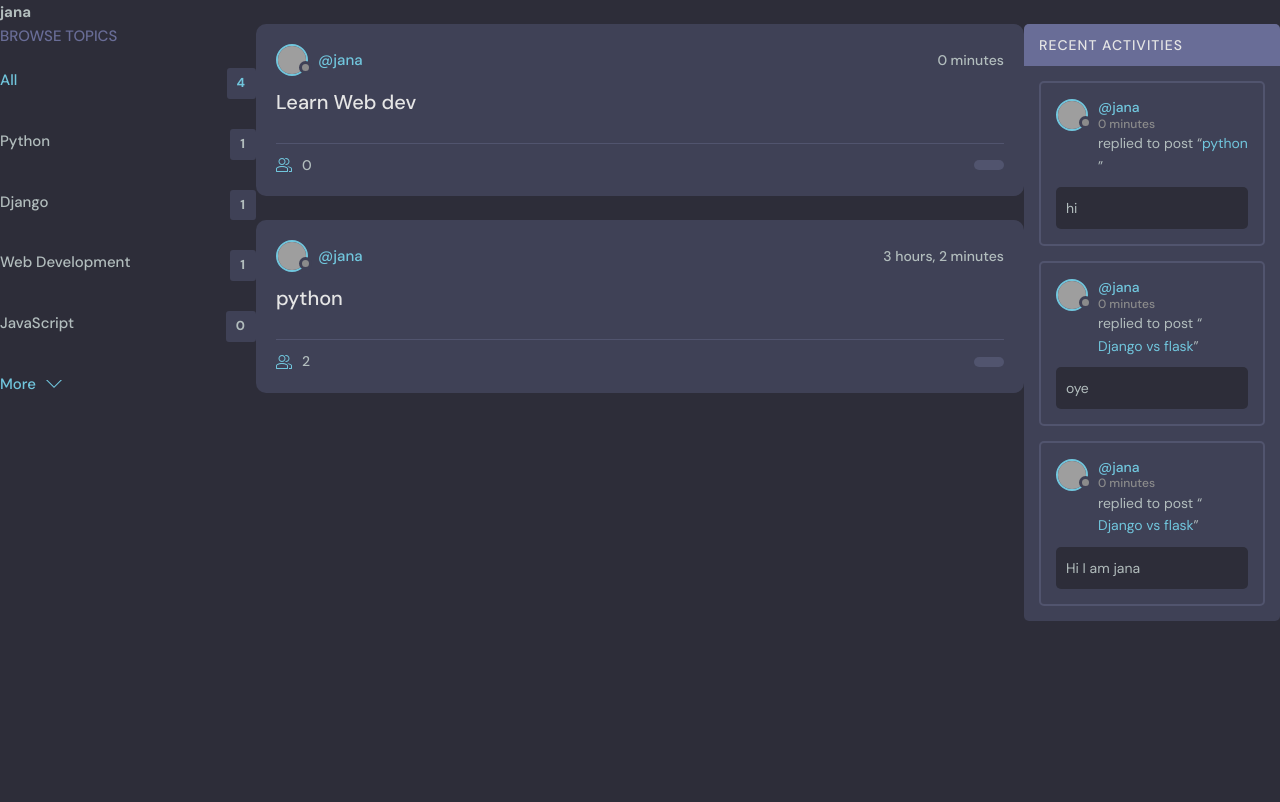
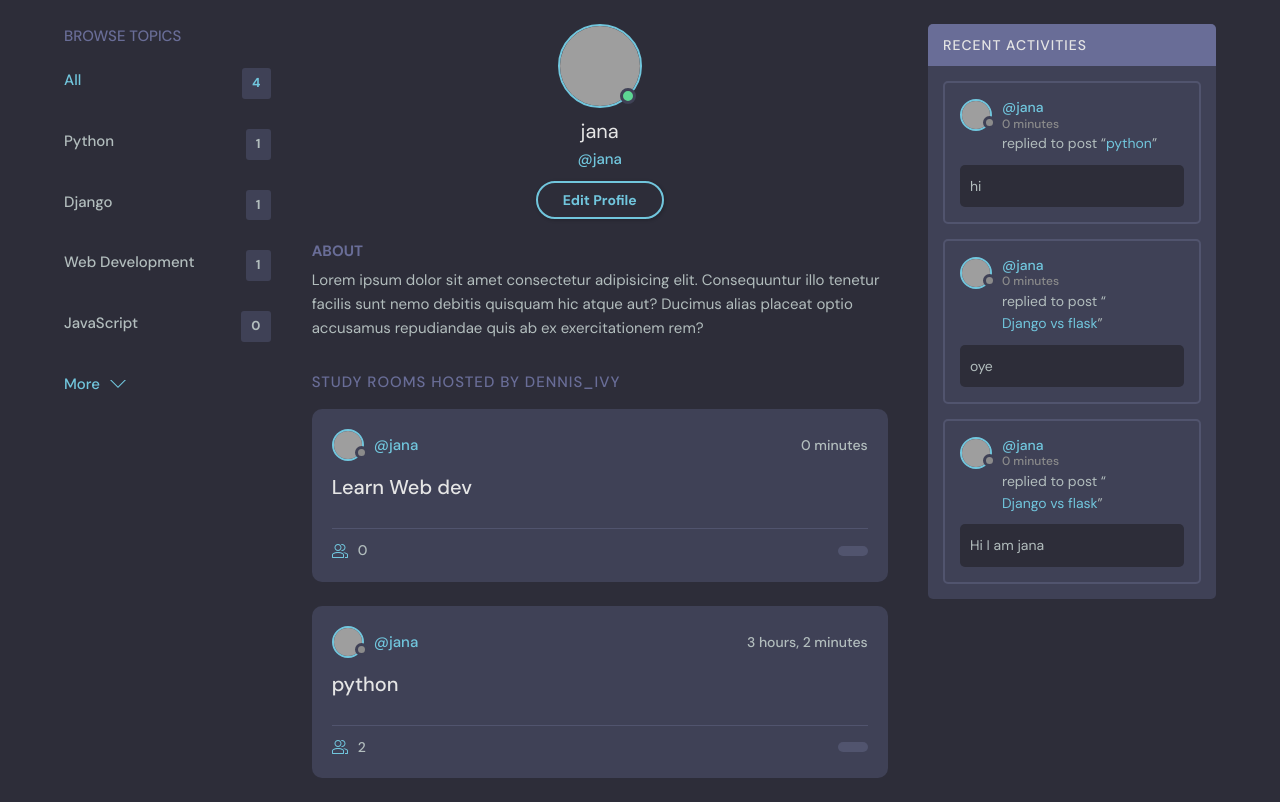
Before and after one commit to pjanardhan7u/studybud, a Django app: page /profile/1 in a window 1280 px wide. Shown: the part 76-878 px from the top of the page. Before the commit the page ends 697 px from the top, so only its background shows below. Run offline with Django 5.2, Linux system fonts and the light colour scheme; data comes from the database, SQL or seed files in the repository; grey boxes are pictures that could not be loaded.

Commit message:
applied theams to profile page

```diff
--- a/base/templates/base/profile.html
+++ b/base/templates/base/profile.html
@@ -1,33 +1,65 @@
+
 {% extends 'main.html' %}
 
 
 {% block content %}
 
-<style>
-    .profile-container{
-        display: grid;
-        grid-template-columns: 1fr 3fr 1fr;
-    }
-</style>
 
 
-<h1>
-    {{user.username}}
-</h1>
+  <main class="profile-page layout layout--3">
+    <div class="container">
+        <!-- Topics Start -->
 
-<div class="profile-container">
-    <div>
-        {% include 'base/topics_component.html' %}
+        {%  include 'base/topics_component.html' %}
+
+
+        <!-- Topics End -->
+
+        <!-- Room List Start -->
+        <div class="roomList">
+          <div class="profile">
+            <div class="profile__avatar">
+              <div class="avatar avatar--large active">
+                <img src="https://randomuser.me/api/portraits/men/11.jpg" />
+              </div>
+            </div>
+            <div class="profile__info">
+              <h3>{{user.username}}</h3>
+              <p>@{{user.username}}</p>
+              <a href="edit-user.html" class="btn btn--main btn--pill">Edit Profile</a>
+            </div>
+            <div class="profile__about">
+              <h3>About</h3>
+              <p>
+                Lorem ipsum dolor sit amet consectetur adipisicing elit. Consequuntur illo tenetur
+                facilis sunt nemo debitis quisquam hic atque aut? Ducimus alias placeat optio
+                accusamus repudiandae quis ab ex exercitationem rem?
+              </p>
+            </div>
+          </div>
+
+          <div class="roomList__header">
+            <div>
+              <h2>Study Rooms Hosted by dennis_ivy</a>
+              </h2>
+            </div>
+          </div>
+
+          {% include 'base/rooms_component.html' %}
+        </div>
+        <!-- Room List End -->
+
+
+
+
+        <!-- Activities Start -->
+
+        {% include 'base/activity_component.html' %}
+
+
+        <!-- Activities End -->
     </div>
-
-    <div>
-        {% include 'base/rooms_component.html' %}
-    </div>
-
-    <div>
-        {% include 'base/activity_component.html' %}
-    </div>
-</div>
+  </main>
 
 
 {% endblock content %}
```
Also changed, not shown: base/templates/base/profile_old.html (added, +33 -0 lines).
